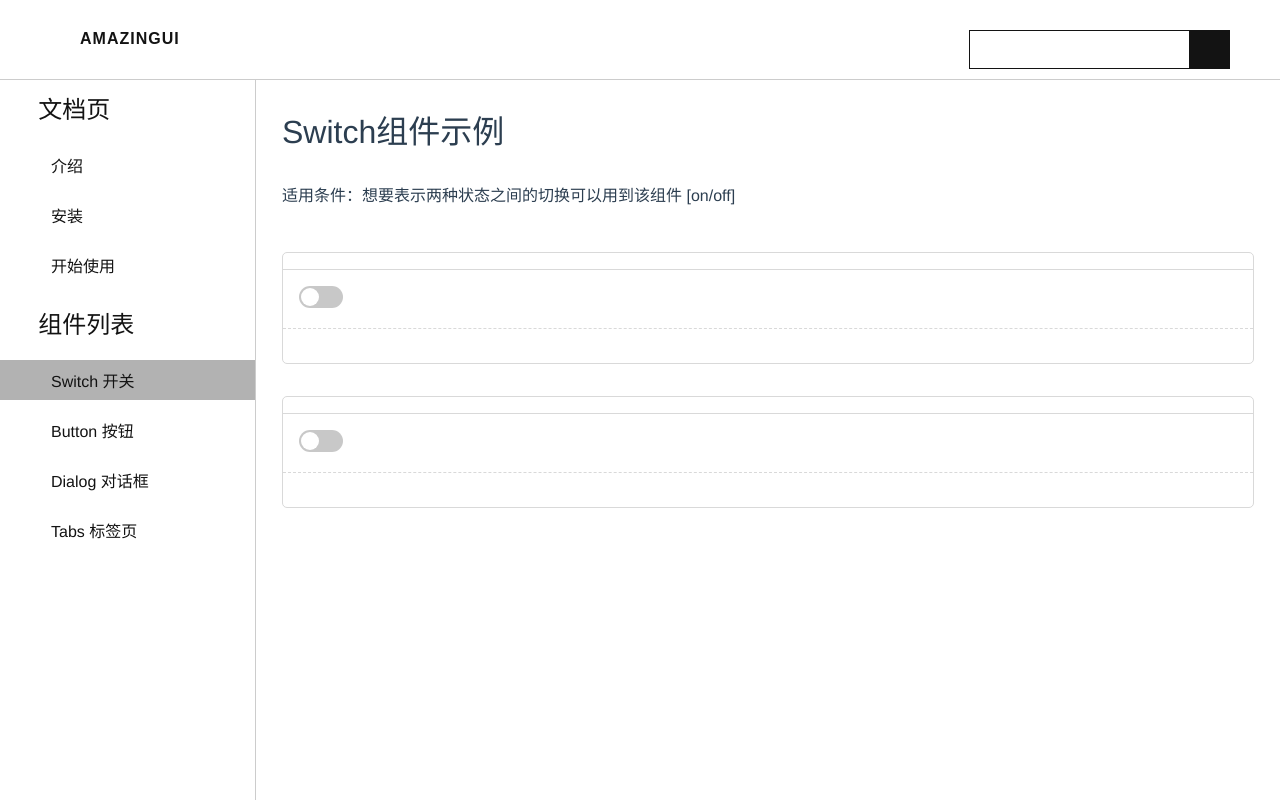
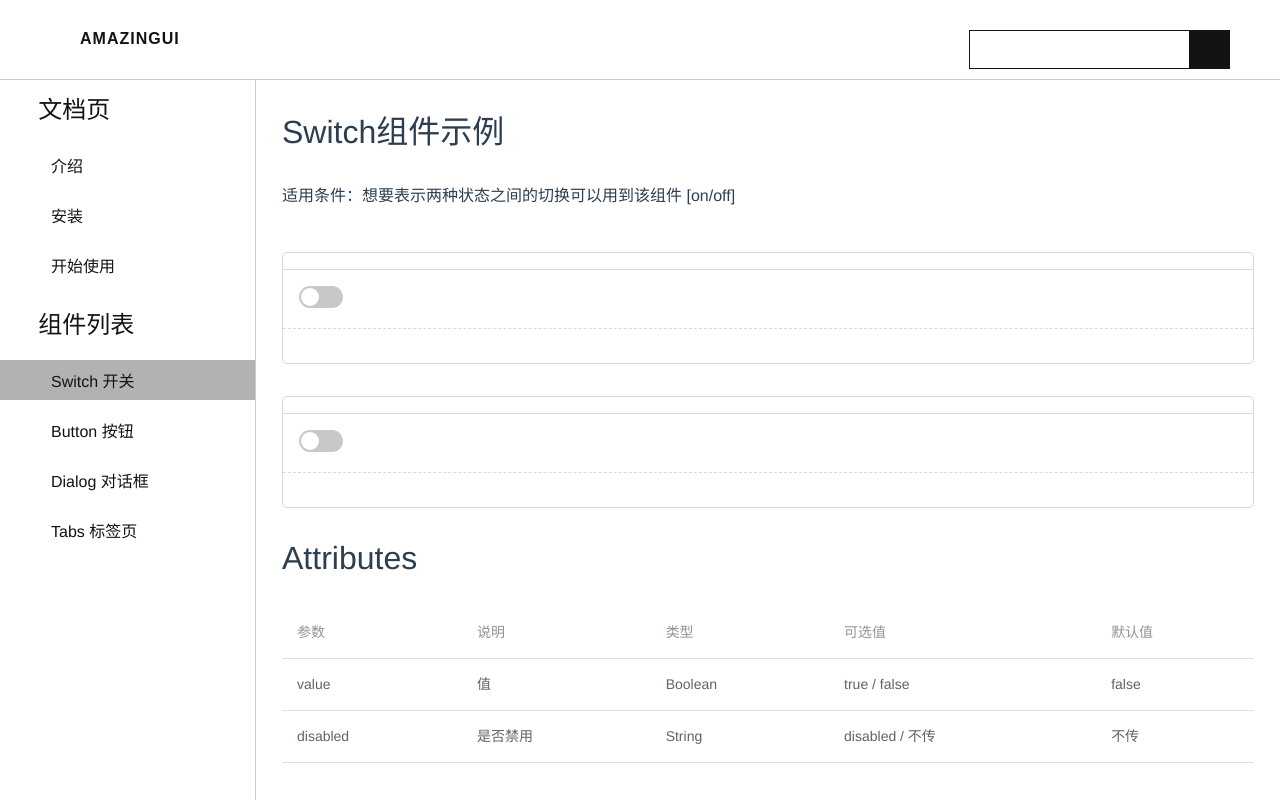
Before and after one commit to jiejie-coding/Amazing-ui, a Vue app: page /#/doc/switch in a window 1280 px wide. Built offline with nearby package versions, Linux system fonts and the light colour scheme.

Commit message:
解释说明Swtich组件的属性

```diff
--- a/src/components/SwitchPage.vue
+++ b/src/components/SwitchPage.vue
@@ -4,6 +4,7 @@
     <p>适用条件：想要表示两种状态之间的切换可以用到该组件 [on/off]</p>
     <Demo :component="SwitchDemo1" />
     <Demo :component="SwitchDemo2" />
+    <Attribute :data="data"/>
   </div>
 </template>
 
@@ -13,19 +14,37 @@ import "prismjs";
 import "prismjs/themes/prism.css";
 import SwitchDemo1 from "../user/SwitchDemo1.vue";
 import SwitchDemo2 from "../user/SwitchDemo2.vue";
+import Attribute from '../components/Attribute.vue';
 import Demo from './Demo.vue';
 
 const Prism = (window as any).Prism;
 
 export default {
-  components: { SwitchDemo1, SwitchDemo2, Demo },
+  components: { SwitchDemo1, SwitchDemo2, Demo, Attribute },
   setup() {
     const bool = ref(false);
+    const data = [
+      {
+        params: "value",
+        desc: "值",
+        type: "Boolean",
+        select: "true / false",
+        default: "false",
+      },
+      {
+        params: "disabled",
+        desc: "是否禁用",
+        type: "String",
+        select: " disabled / 不传",
+        default: " 不传 ",
+      }
+    ];
     return {
       bool,
       SwitchDemo1,
       SwitchDemo2,
       Prism,
+      data
     };
   },
 };
```
